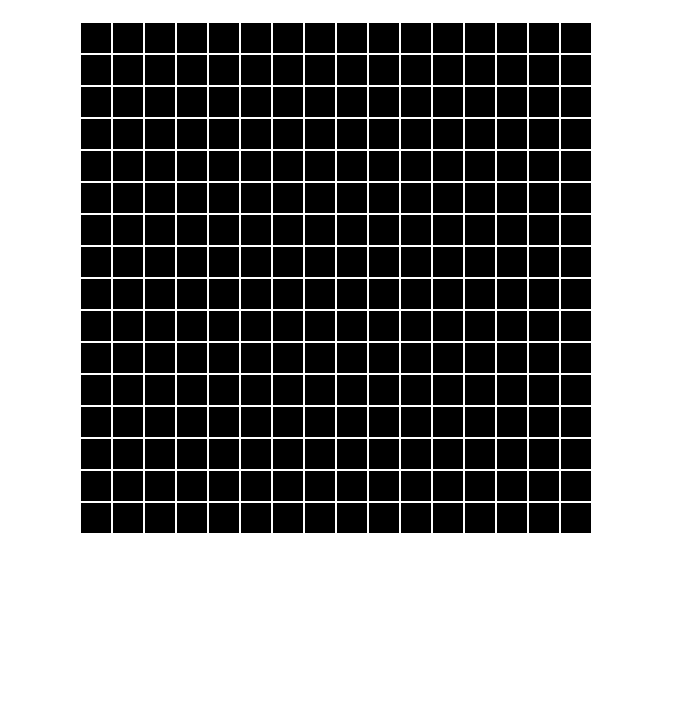
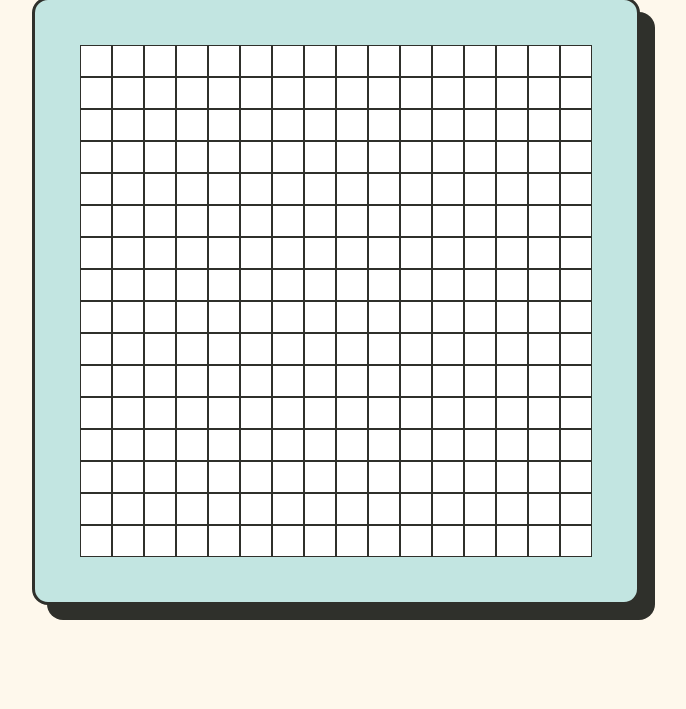
Before and after one commit to 0xArcheon/drawPixl, a plain HTML site: page index.html in a window 1280 px wide. Shown: the part 91-800 px from the top of the page, without its empty margins (304-990 px from the left). Drawn offline with Linux system fonts and the light colour scheme.

Commit message:
Small UI changes

```diff
--- a/script.js
+++ b/script.js
@@ -6,5 +6,13 @@ let createGrid = ()=> {
         cells.classList.add("cells");
         canvas.appendChild(cells);
         }
+};
+createGrid();
+
+let draw = () => {
+    let cells = document.querySelectorAll(".cells");
+    cells.addEventListener("mouseover", ()=> {
+        cells.classList.add("drawn");
+    });
 }
-createGrid();
+draw();
--- a/style.css
+++ b/style.css
@@ -1,11 +1,11 @@
 @import url('https://fonts.googleapis.com/css2?family=VT323&display=swap');
-.cells {
-    background-color: black;
-    height: 30px;
-    width: 30px;
-    border: 1px solid white;
-}
+/*
+    retro light blue #C2E5E1
+    retro beige #FEF8EC
+    retro black #2F302B
+*/
 body {
+    background-color: #FEF8EC;
     margin: 0;
     display: flex;
     justify-content: center;
@@ -13,9 +13,23 @@ body {
     flex-direction: column;
     font-family: 'VT323', monospace;
 }
+.cells {
+    background-color: white;
+    height: 30px;
+    width: 30px;
+    border: 1px solid #2F302B;
+}
+.drawn {
+    background-color: #2F302B;
+}
+
 .canvas {
-    padding: 25px;
+    padding: 45px;
+    border: 3px solid #2F302B;
+    border-radius: 16px;
+    background-color: #C2E5E1;
     display: grid;
+    box-shadow: 15px 15px #2F302B;
     grid-template-columns: auto auto auto auto auto auto auto auto auto auto auto auto auto auto auto auto;
 }
 .header {
```
